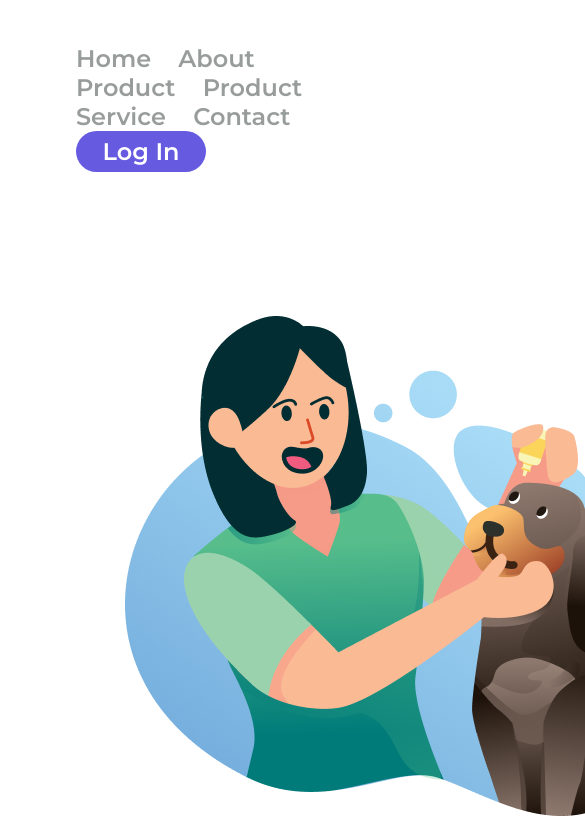
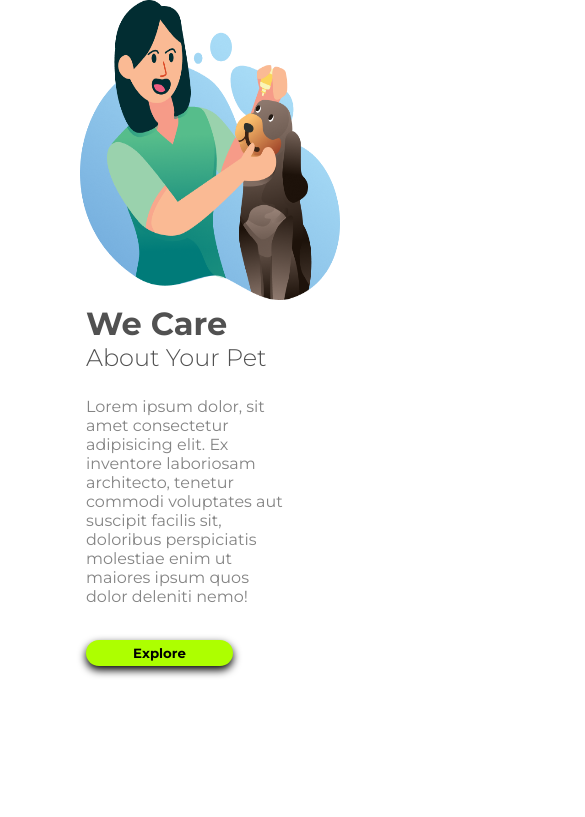
Before and after one commit to WanderlanSilva29/Projeto-We-Care, a plain HTML site: page index.html in a window 390 px wide. Shown: the top 817 px of the page, 585 px wide, since content can reach past the window. Drawn offline with Linux system fonts and the light colour scheme; files whose address does not match are found by name.

Commit message:
Responsividade do projeto We Care

```diff
--- a/styles.css
+++ b/styles.css
@@ -89,3 +89,46 @@ p{
     filter: drop-shadow(0px 4px 4px);#00000040;
 
 }
+
+@media screen and (max-width:1024px){
+     header{
+        display: none;
+     }
+
+     img{
+        width: 260px;
+        height: 300px;
+        display: inline-block;
+        margin-left: 80px;
+
+    }
+
+
+     h1{
+        font-weight: 700;
+        font-size: 70;
+        width: 200px;
+
+    }
+
+    h2{
+        font-weight: 300;
+        font-size: 58;
+        width: 200px;
+    }
+
+
+     p{
+        width: 200px;
+        margin-top: 25px;
+        margin-bottom: 34px;
+    }
+
+
+
+
+
+
+
+
+}
```
